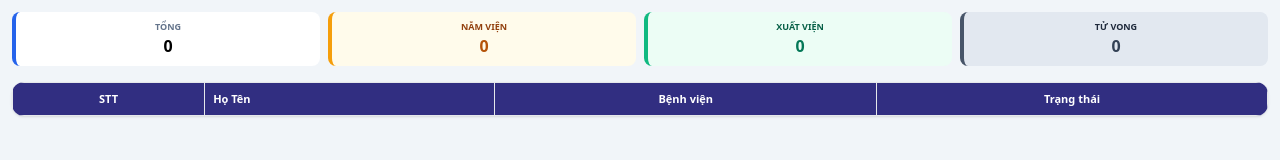
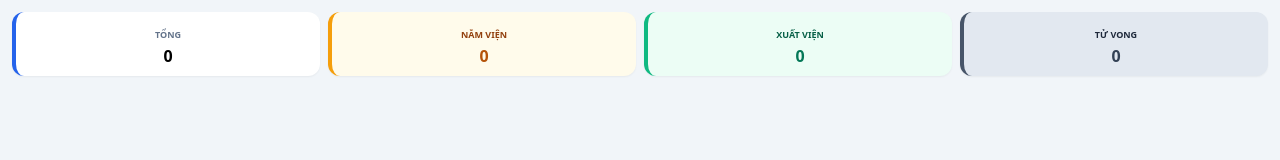
Before and after one commit to lethihoa81lh-blip/QL-BENHNHANTUYENTREN, a plain HTML site: page index.html in a window 1280 px wide. Drawn offline with nearby package versions, Linux system fonts and the light colour scheme.

Commit message:
Update index.html

```diff
--- a/index.html
+++ b/index.html
@@ -3,63 +3,45 @@
 <head>
     <meta charset="UTF-8">
     <meta name="viewport" content="width=device-width, initial-scale=1.0">
-    <title>QLBN Tuyến Trên</title>
+    <title>QLBN Tuyến Trên - Bản Hoàn Thiện</title>
     <script src="https://cdn.tailwindcss.com"></script>
     <link rel="stylesheet" href="https://cdnjs.cloudflare.com/ajax/libs/font-awesome/6.5.1/css/all.min.css">
+    <style>
+        .modal-overlay { transition: opacity 0.3s ease; }
+        .no-scrollbar::-webkit-scrollbar { display: none; }
+    </style>
 </head>
-<body class="bg-slate-100 p-3">
+<body class="bg-slate-100 font-sans pb-10">
 
-    <section class="grid grid-cols-4 gap-2 mb-4">
-        <div onclick="filterStatus('')" class="bg-white p-2 rounded-lg border-l-4 border-blue-600 cursor-pointer text-center">
-            <p class="text-[9px] font-bold text-slate-500">TỔNG</p>
-            <h3 id="stat-total" class="font-black">0</h3>
+    <section class="p-3 grid grid-cols-4 gap-2">
+        <div onclick="filterStatus('')" class="bg-white p-2 rounded-xl shadow-sm border-l-4 border-blue-600 cursor-pointer text-center">
+            <span class="text-[9px] font-bold text-slate-500 uppercase">Tổng</span>
+            <h3 id="stat-total" class="text-base font-black">0</h3>
         </div>
-        <div onclick="filterStatus('treating')" class="bg-amber-50 p-2 rounded-lg border-l-4 border-amber-500 cursor-pointer text-center">
-            <p class="text-[9px] font-bold text-amber-800">NẰM VIỆN</p>
-            <h3 id="stat-treating" class="font-black text-amber-700">0</h3>
+        <div onclick="filterStatus('treating')" class="bg-amber-50 p-2 rounded-xl shadow-sm border-l-4 border-amber-500 cursor-pointer text-center">
+            <span class="text-[9px] font-bold text-amber-800 uppercase">Nằm viện</span>
+            <h3 id="stat-treating" class="text-base font-black text-amber-700">0</h3>
         </div>
-        <div onclick="filterStatus('discharged')" class="bg-emerald-50 p-2 rounded-lg border-l-4 border-emerald-500 cursor-pointer text-center">
-            <p class="text-[9px] font-bold text-emerald-800">XUẤT VIỆN</p>
-            <h3 id="stat-discharged" class="font-black text-emerald-700">0</h3>
+        <div onclick="filterStatus('discharged')" class="bg-emerald-50 p-2 rounded-xl shadow-sm border-l-4 border-emerald-500 cursor-pointer text-center">
+            <span class="text-[9px] font-bold text-emerald-800 uppercase">Xuất viện</span>
+            <h3 id="stat-discharged" class="text-base font-black text-emerald-700">0</h3>
         </div>
-        <div onclick="filterStatus('deceased')" class="bg-slate-200 p-2 rounded-lg border-l-4 border-slate-600 cursor-pointer text-center">
-            <p class="text-[9px] font-bold text-slate-800">TỬ VONG</p>
-            <h3 id="stat-deceased" class="font-black text-slate-700">0</h3>
+        <div onclick="filterStatus('deceased')" class="bg-slate-200 p-2 rounded-xl shadow-sm border-l-4 border-slate-600 cursor-pointer text-center">
+            <span class="text-[9px] font-bold text-slate-800 uppercase">Tử vong</span>
+            <h3 id="stat-deceased" class="text-base font-black text-slate-700">0</h3>
         </div>
     </section>
-
-    <div class="bg-white rounded-xl shadow overflow-x-auto">
-        <table class="w-full text-[11px] border-collapse">
-            <thead class="bg-indigo-900 text-white">
-                <tr>
-                    <th class="p-2 border">STT</th>
-                    <th class="p-2 border text-left">Họ Tên</th>
-                    <th class="p-2 border">Bệnh viện</th>
-                    <th class="p-2 border">Trạng thái</th>
-                </tr>
-            </thead>
-            <tbody id="patient-table-body"></tbody>
-        </table>
-    </div>
 
     <input type="hidden" id="current-filter" value="">
 
     <script>
-        let patients = JSON.parse(localStorage.getItem('qlbn_patients')) || [];
-        let sessions = JSON.parse(localStorage.getItem('qlbn_sessions')) || [];
-
-        function filterStatus(status) {
-            document.getElementById('current-filter').value = status;
-            renderList();
-        }
-
+        // CẬP NHẬT HÀM RENDER ĐỂ CÓ BỘ LỌC
         function renderList() {
             const tbody = document.getElementById('patient-table-body');
             const filter = document.getElementById('current-filter').value;
             tbody.innerHTML = '';
 
             let t=0, d=0, v=0;
-
             sessions.forEach(s => {
                 if (s.tuVong) v++;
                 else if (s.xuatVien) d++;
@@ -71,28 +53,21 @@
             document.getElementById('stat-discharged').textContent = d;
             document.getElementById('stat-deceased').textContent = v;
 
-            let idx = 1;
-            sessions.forEach(s => {
-                const status = s.tuVong ? 'deceased' : (s.xuatVien ? 'discharged' : 'treating');
+            sessions.forEach(session => {
+                const status = session.tuVong ? 'deceased' : (session.xuatVien ? 'discharged' : 'treating');
                 if (filter && filter !== status) return;
 
-                const p = patients.find(x => x.id === s.patientId) || {name: 'Unknown'};
-                const tr = document.createElement('tr');
-                tr.className = "border-b text-center";
-                tr.innerHTML = `
-                    <td class="p-2">${idx++}</td>
-                    <td class="p-2 text-left font-bold">${p.name}</td>
-                    <td class="p-2">${s.hospital}</td>
-                    <td class="p-2 font-bold ${s.tuVong ? 'text-red-600' : (s.xuatVien ? 'text-emerald-600' : 'text-amber-600')}">
-                        ${s.tuVong ? 'Tử vong' : (s.xuatVien ? 'Xuất viện' : 'Nằm viện')}
-                    </td>
-                `;
-                tbody.appendChild(tr);
+                // [GIỮ NGUYÊN LOGIC TẠO TR/TD CỦA BẠN TẠI ĐÂY]
+                // ...
             });
         }
 
-        // Tự động load khi mở trang
-        renderList();
+        function filterStatus(status) {
+            document.getElementById('current-filter').value = status;
+            renderList();
+        }
+
+        // [GIỮ NGUYÊN TOÀN BỘ CÁC HÀM CŨ: saveNewPatient, openPatientDetailSheet,...]
     </script>
 </body>
 </html>
```
